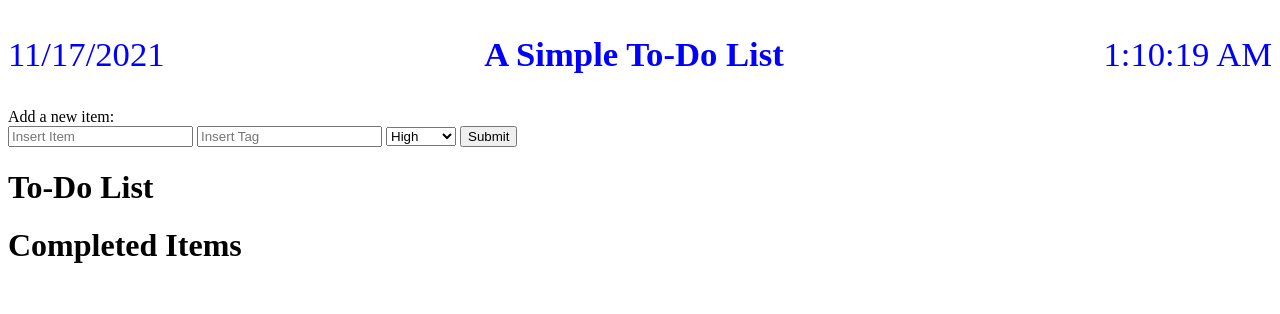
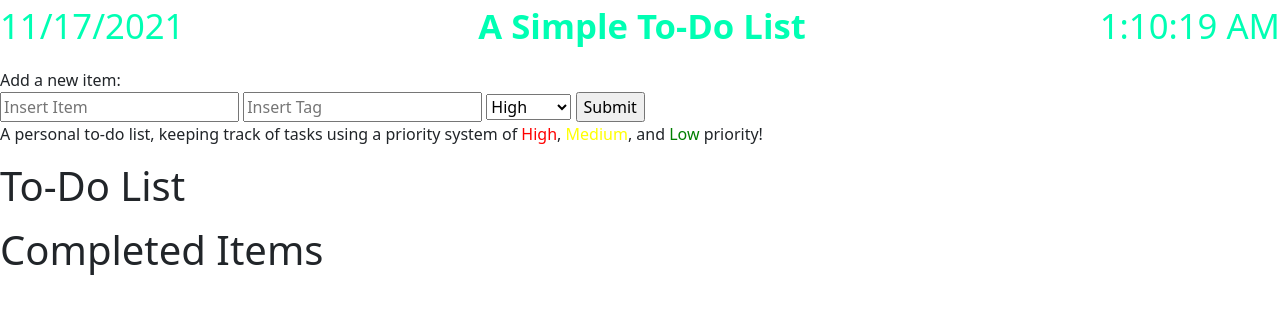
Before and after one commit to hpache/to_do_list_website, a Flask app: page / in a window 1280 px wide. Shown: the top 314 px of the page. Run offline with Flask 2, Linux system fonts and the light colour scheme; data that the repository does not hold is empty.

Commit message:
Priority Color Coordination Complete

```diff
--- a/templates/todo.html
+++ b/templates/todo.html
@@ -2,17 +2,19 @@
 
 <!DOCTYPE html>
 
-<html>
+<html lang="en">
 
 <head>
 
-    <title> A Simple To-Do List </title>
+    <link href="https://cdn.jsdelivr.net/npm/bootstrap@5.1.3/dist/css/bootstrap.min.css" rel="stylesheet" integrity="sha384-1BmE4kWBq78iYhFldvKuhfTAU6auU8tT94WrHftjDbrCEXSU1oBoqyl2QvZ6jIW3" crossorigin="anonymous">
+
+    <title> <u>A Simple To-Do List</u>> </title>
 
     <style>
 
         header {
             font-size: 26pt;
-            color: blue;
+            color: rgb(0, 255, 179);
             text-align: center;
         }
 
@@ -35,7 +37,7 @@
 
         .button {
             border: none;
-            color: white;
+            color: rgb(173, 158, 158);
             padding: 2px 2px;
             text-align: center;
             text-decoration: none;
@@ -47,7 +49,7 @@
         }
 
         .complete {
-            background-color: white;
+            background-color: rgb(85, 228, 80);
             color: black;
             border: 2px solid #07f170;
         }
@@ -58,14 +60,14 @@
         }
 
         .remove {
-            background-color: white;
+            background-color: rgb(226, 32, 32);
             color: black;
             border: 2px solid red;
         }
 
         .remove:hover {
             background-color: red;
-            color: white;
+            color: rgb(253, 252, 252);
         }
 
         .right {
@@ -147,8 +149,17 @@
 
     <div>
 
+        <p>
+            A personal to-do list, keeping track of tasks using a priority system of <span style = "color:red">High</span>,
+            <span style = "color:yellow">Medium</span>, and <span style = "color:green">Low</span> priority!
+        </p>
+
+    </div>
+
+    <div>
+
         <h1> To-Do List </h1>
-        <ul>
+        <ul id = "ul">
 
             {% for todo in incomplete %}
 
@@ -158,24 +169,10 @@
 
                     <b> tag: </b> {{todo.tag}} <b> </b>
 
-                    <b> priority: </b> {{todo.priority}} <b> </b>
-
                     <b> date: </b> {{todo.date}} <b> </b>
 
-                    <!--Color goes here-->
 
-                    <!-- .redText {background_color: red; }
-                    .yellowText {background_color: yellow; }
-                    .greenText {background_color: green; } -->
-
-                <!-- <select
-
-                    id = "mySelect" class = "redText">
-                    <option class = "redText" value="High" >High</option>
-                    <option class = "yellowText" value = "Medium" >Medium</option>
-                    <option class = "greenText" value = "Low" >Low</option> -->
-
-                </select
+                <select
 
                     onchange = "this.className = this.options[this.selectedIndex].className"
                     class = "redText" >
@@ -234,6 +231,35 @@
             {% endfor %}
 
         </ul>
+
+        <script>
+
+            test();
+
+            function test(){
+
+                var list = document.getElementByID("ul");
+                var listItems = list.getElementByTagName("li");
+
+                for (var i = 0; i < listItems.length; i++) {
+                    item = listItems[i]
+                    priority = item.getElementByTagName("span")[0].innerText;
+
+                    if(priority == "High"){
+                        item.style.background = "red";
+                    }
+
+                    if(priority == "Medium"){
+                        item.style.background = "yellow";
+                    }
+
+                    if(priority == "Low"){
+                        item.style.background = "green";
+                    }
+                }
+            }
+        </script>
+
     </div>
 </body>
 
```
